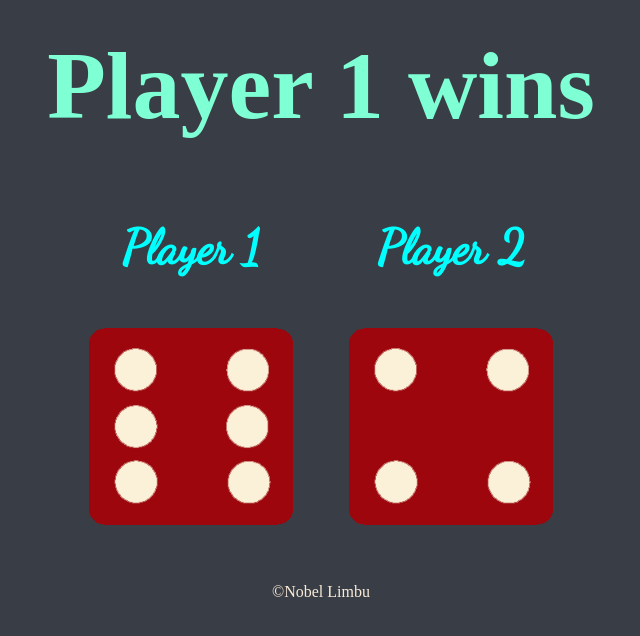
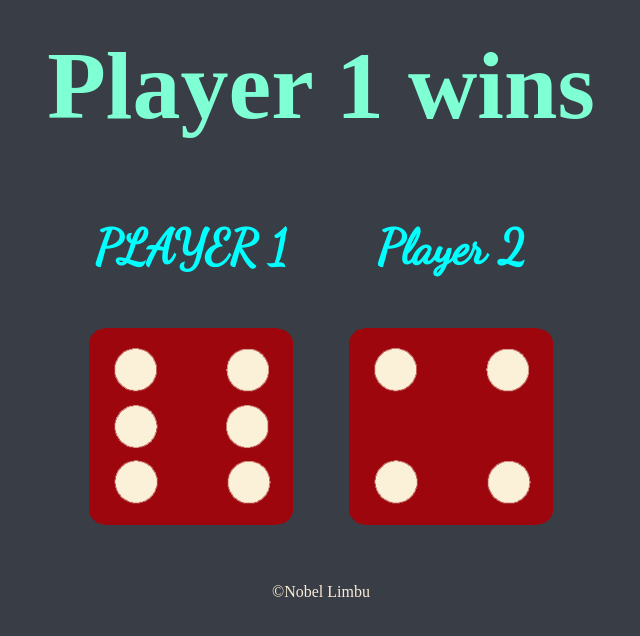
Before and after one commit to Nlim97/Html-Dice, a plain HTML site: page index.html in a window 1280 px wide. Shown: the whole page, without its empty margins (319-959 px from the left). Drawn offline with Linux system fonts and the light colour scheme; a web font is replaced by a local one.

Commit message:
caps player 1

```diff
--- a/index.html
+++ b/index.html
@@ -17,7 +17,7 @@
         <h1>Refresh me</h1>
 
         <div class="dice">
-            <h3>Player 1</h3>
+            <h3>PLAYER 1</h3>
             <img class="img1" src="images/dice1.png">
         </div>
         <div class="dice">
```
